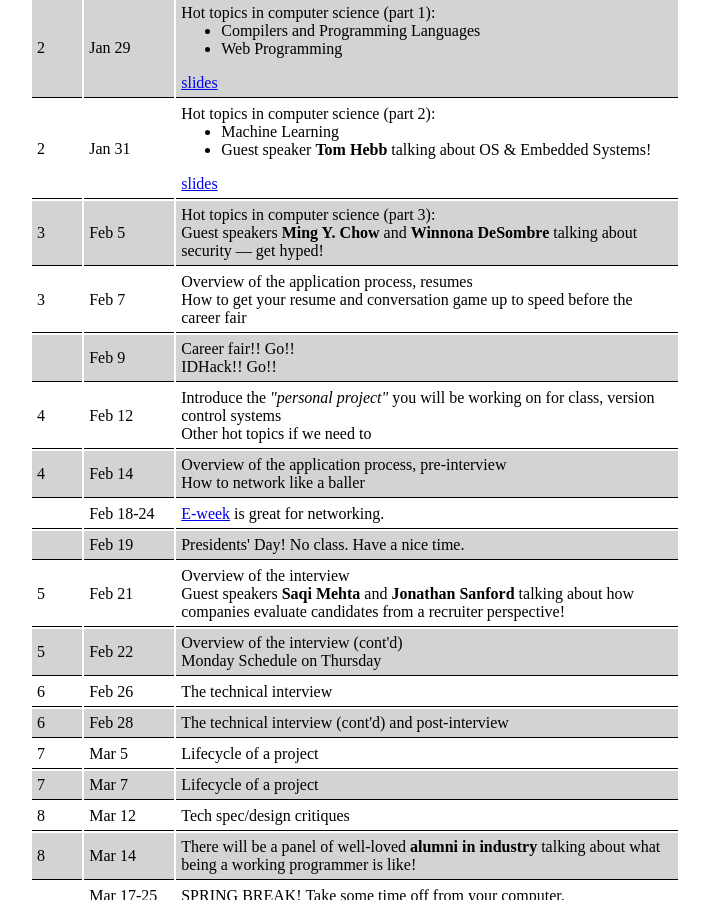
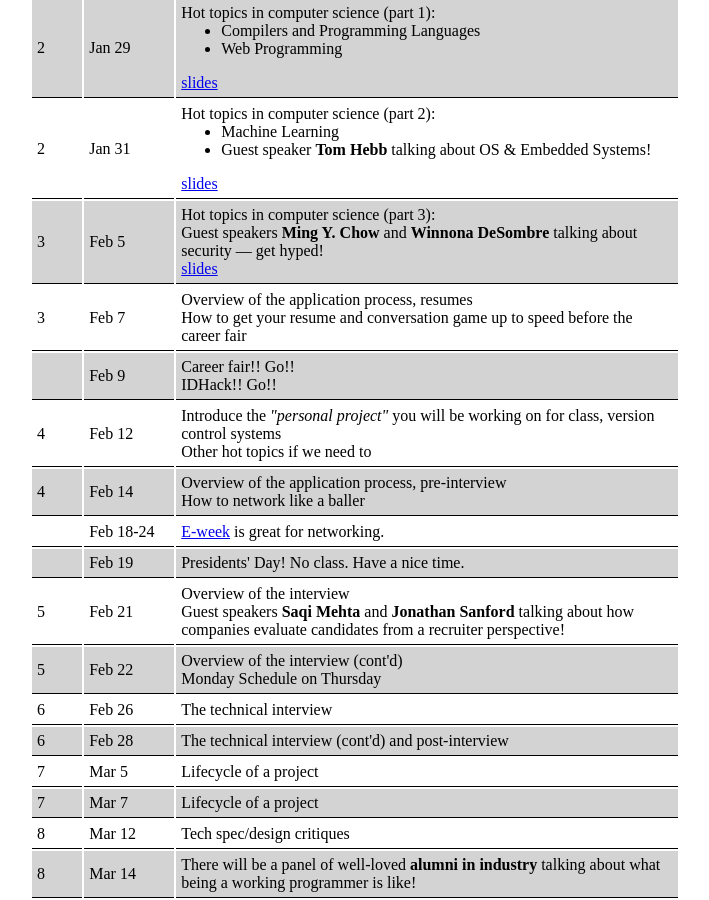
Before and after one commit to tekknolagi/excollege, a Jekyll site: the page built from syllabus.md, in a window 1280 px wide and 900 px high, scrolled down 693 px. Shown: the whole window, without its empty margins (18-727 px from the left). Built offline with Jekyll 4.4.1, drawn with Linux system fonts in a browser that asks for light colours.

Commit message:
Add day 5 slides

```diff
--- a/syllabus.md
+++ b/syllabus.md
@@ -85,6 +85,8 @@ to add materials from past lectures.
             <br />
             Guest speakers <b>Ming Y. Chow</b> and <b>Winnona DeSombre</b>
             talking about security &mdash; get hyped!
+            <br />
+            <a href="{{ site.baseurl }}/assets/day_5.pdf">slides</a>
             </td>
         </tr>
         <tr>
```
Also changed, not shown: 1 other file.
